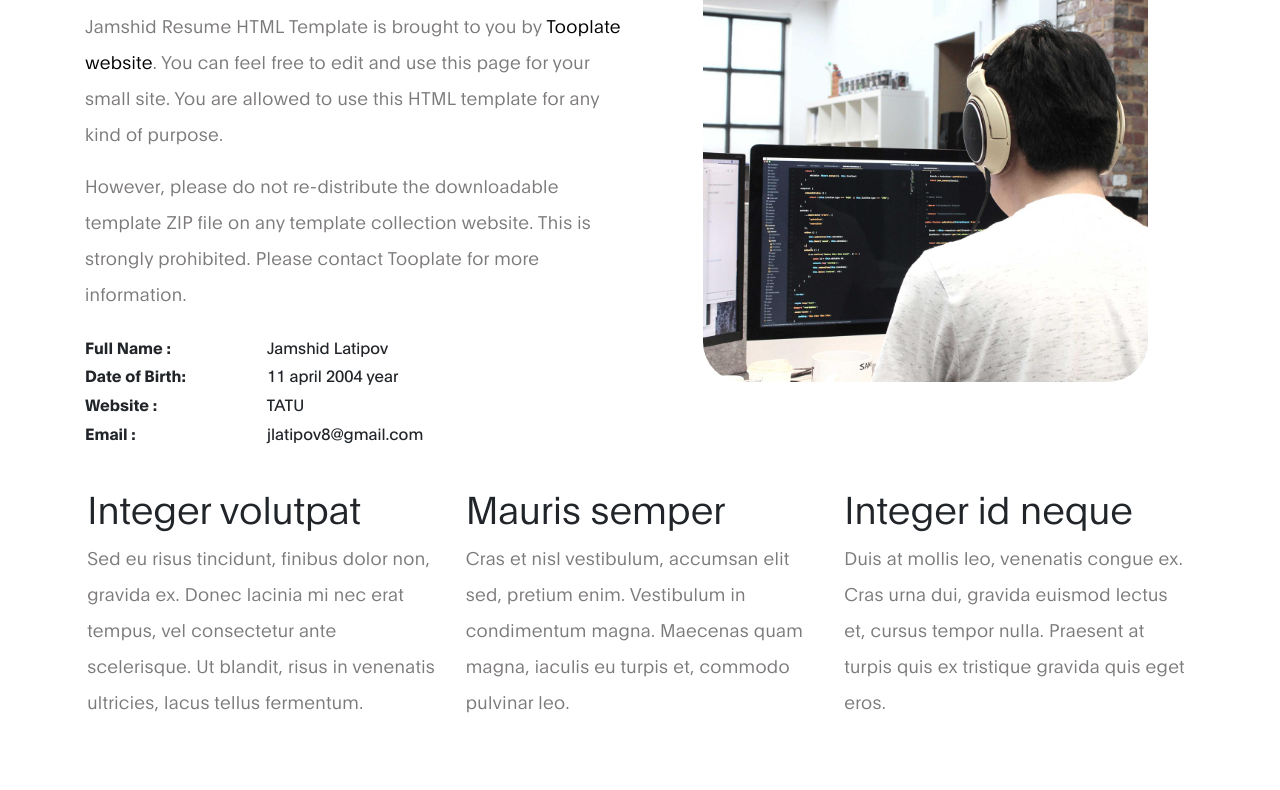
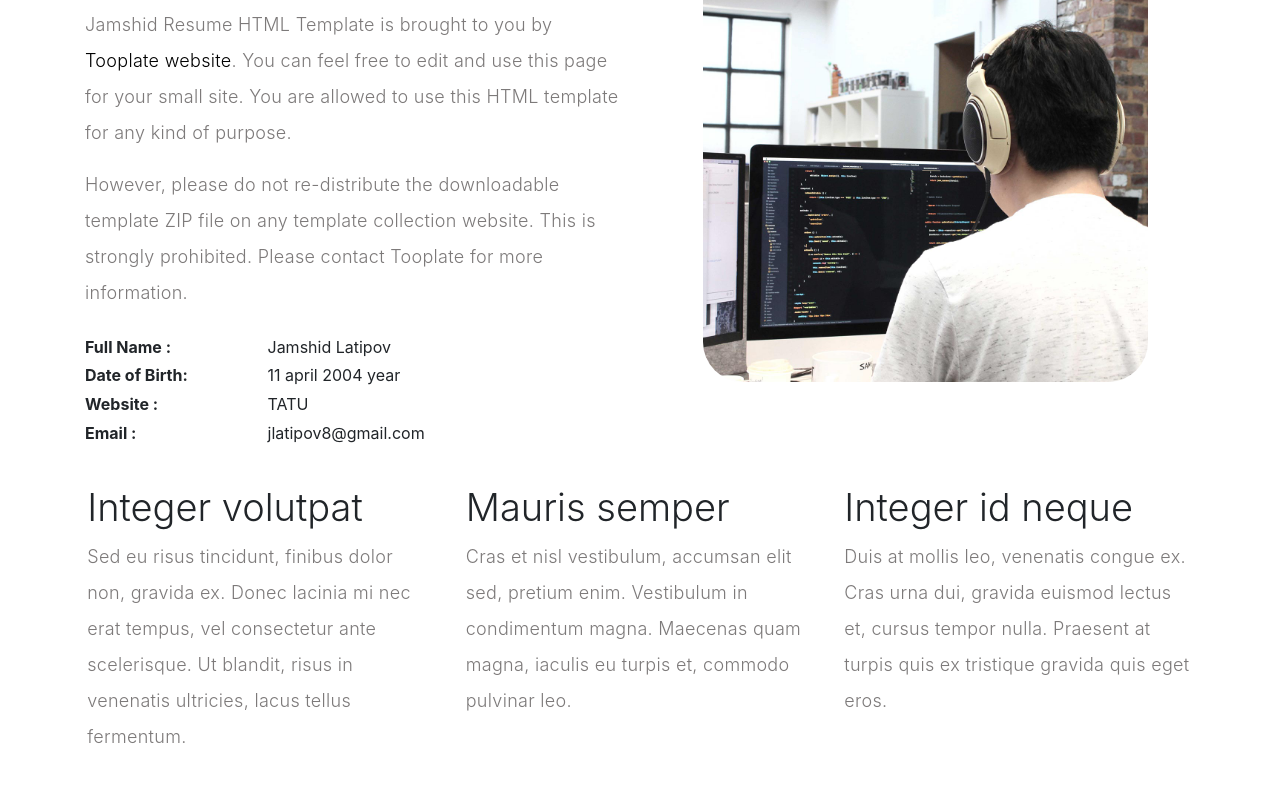
Before and after one commit to jlatipov8/dedline4.1, a plain HTML site: page index.html in a window 1280 px wide. Shown: the part 459-1249 px from the top of the page. Drawn offline with Linux system fonts and the light colour scheme.

Commit message:
o'zgarish

```diff
--- a/css/tooplate-ben-resume-style.css
+++ b/css/tooplate-ben-resume-style.css
@@ -7,28 +7,35 @@ https://www.tooplate.com/view/2120-ben-resume
 */
 
 @font-face {
-      font-family: 'Plain';
-      src: url('../localfonts/Plain-Regular.woff2') format('woff2'),
-          url('../localfonts/Plain-Regular.woff') format('woff');
-      font-weight: normal;
-      font-style: normal;
+  font-family: 'Plain-Light';
+  src: url('localfonts/Plain-Light.woff2') format('woff2');
+  font-display: swap;
 }
 
 @font-face {
-      font-family: 'Plain';
-      src: url('../localfonts/Plain-Light.woff2') format('woff2'),
-          url('../localfonts/Plain-Light.woff') format('woff');
-      font-weight: 300;
-      font-style: normal;
+  font-family: 'Plain-Regular';
+  src: url('localfonts/Plain-Regular.woff2') format('woff2');
+  font-display: swap;
 }
 
 @font-face {
-      font-family: 'Plain';
-      src: url('../localfonts/Plain-Bold.woff2') format('woff2'),
-          url('../localfonts/Plain-Bold.woff') format('woff');
-      font-weight: bold;
-      font-style: normal;
+  font-family: 'Plain-Bold';
+  src: url('localfonts/Plain-Bold.woff2') format('woff2');
+  font-display: swap;
 }
+
+@font-face {
+  font-family: 'FontAwesome';
+  src: url('webfonts/fa-solid-900.woff2') format('woff2');
+  font-display: swap;
+}
+
+@font-face {
+  font-family: 'FontAwesome';
+  src: url('webfonts/fa-brands-400.woff2') format('woff2');
+  font-display: swap;
+}
+
 
   :root {
     --primary-color:        #ffd500;
```
Lines whose indentation alone changed are shown as unchanged.
